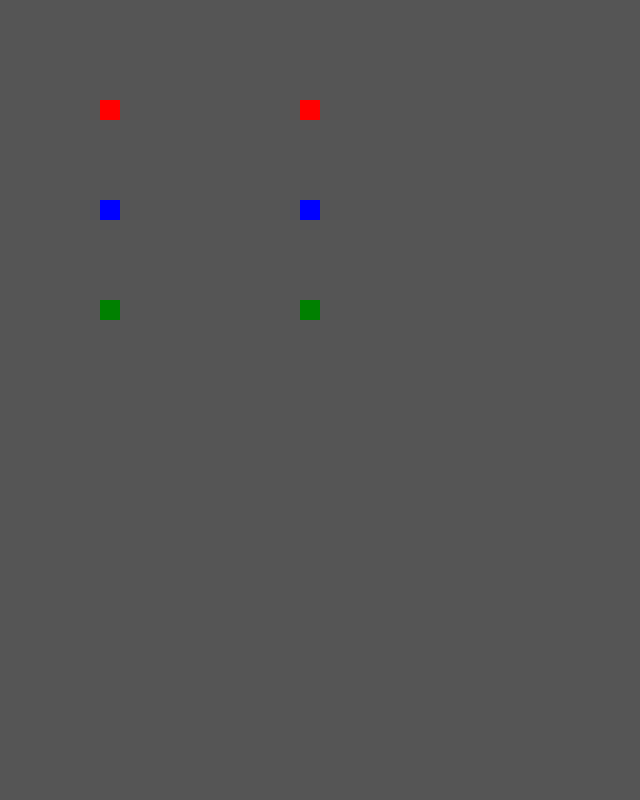
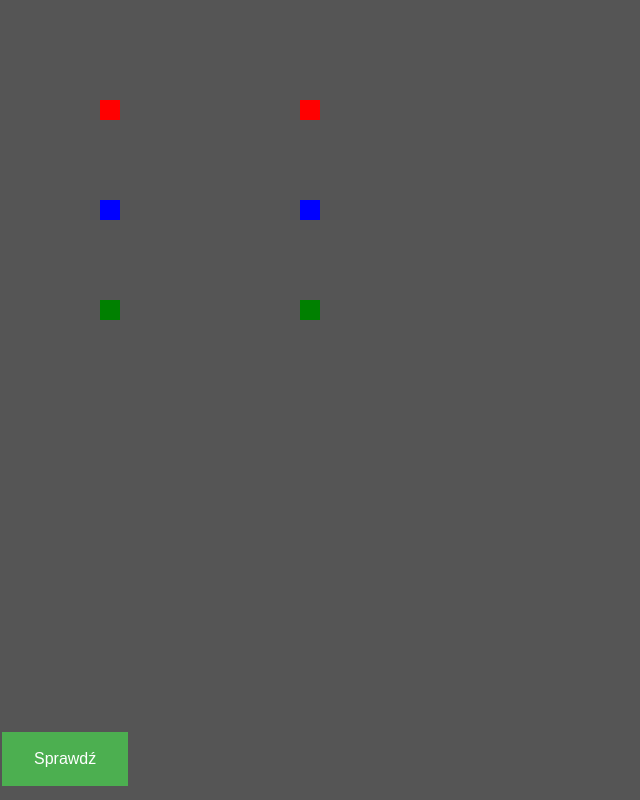
Before and after one commit to w1atrak/hackathIOn, a Next.js app: page /quiz/cables in a window 1280 px wide. Shown: the whole page, without its empty margins (0-640 px from the left). Built offline with nearby package versions, Linux system fonts and the light colour scheme.

Commit message:
Finished wiring

```diff
--- a/src/app/quiz/cables/DraggableWire.tsx
+++ b/src/app/quiz/cables/DraggableWire.tsx
@@ -1,7 +1,6 @@
 import React from 'react';
 import Draggable from 'react-draggable';
-import { DraggableEvent, DraggableData } from 'react-draggable';
-import WireLine from './WireLine';
+import type { DraggableEvent, DraggableData } from 'react-draggable';
 
 interface Position {
     x: number;
@@ -12,13 +11,21 @@ interface DraggableWireProps {
     color: string;
     position: Position;
     onDrag: (e: DraggableEvent, data: DraggableData) => void;
+    onStop: (e: DraggableEvent, data: DraggableData) => void;
 }
 
-const DraggableWire: React.FC<DraggableWireProps> = ({ color, position, onDrag }) => {
+const offset = 20;
+
+const DraggableWire: React.FC<DraggableWireProps> = ({ color, position, onDrag, onStop }) => {
     return (
         <div>
-            <Draggable position={position} onDrag={onDrag}>
-                <div style={{ height: '20px', width: '20px', background: color, margin: 0, padding: 0 }} />
+            <Draggable position={position} onDrag={onDrag} onStop={onStop} bounds={{
+                top: 0,
+                left: 0,
+                right: window.innerWidth - offset,
+                bottom: window.innerHeight - offset
+            }}>
+                <div style={{height: '20px', width: '20px', background: color, margin: 0, padding: 0}}/>
             </Draggable>
         </div>
     );
--- a/src/app/quiz/cables/WireLine.tsx
+++ b/src/app/quiz/cables/WireLine.tsx
@@ -23,6 +23,7 @@ const WireLine: React.FC<WireLineProps> = ({ start, end, num }) => {
             x2={end.x + offset/2}
             y2={end.y+20*num + offset/2}
             stroke="black"
+            strokeWidth="2"
         />
     );
 };
--- a/src/app/quiz/cables/page.tsx
+++ b/src/app/quiz/cables/page.tsx
@@ -16,6 +16,11 @@ interface Wire {
     startPosition: Position;
 }
 
+interface Flag {
+    index: number;
+    flag: boolean;
+}
+
 const MainComponent = () => {
     const [wires, setWires] = useState<Wire[]>([
         { color: 'red', position: { x: 100, y: 100 }, startPosition: { x: 100, y: 100 }},
@@ -29,38 +34,64 @@ const MainComponent = () => {
         { color: 'green', position: { x: 300, y: 300 }, startPosition: { x: 300, y: 300 }},
     ]);
 
+    const [flags, setFlags] = useState<Flag[]>([
+        { index: 0, flag: false },
+        { index: 1, flag: false },
+        { index: 2, flag: false },
+    ]);
+
+    const handleStop = (e: DraggableEvent, data: DraggableData, index: number) => {
+        const newWires = [...wires];
+        const newFlags = [...flags];
+        let isCloseEnough = false;
+
+        for (let i = 0; i < connectors.length; i++) {
+            const wire = wires[index];
+            const connector = connectors[i];
+
+            const distance = Math.sqrt(
+                Math.pow(wire.position.x + 20 - connector.position.x, 2) +
+                Math.pow(wire.position.y + 20 * index - connector.position.y, 2)
+            );
+
+            if (distance < 30) {
+                newWires[index].position = {x: connector.position.x - 20, y: connector.position.y - 20 * index};
+                setWires(newWires);
+                isCloseEnough = true;
+
+                newFlags[index].flag = i === newFlags[index].index;
+                setFlags(newFlags);
+                break;
+            }
+        }
+        if (!isCloseEnough) {
+            newWires[index].position = newWires[index].startPosition;
+            setWires(newWires);
+            newFlags[index].flag = false;
+            setFlags(newFlags);
+        }
+    };
+
     const handleDrag = (e: DraggableEvent, data: DraggableData, index: number) => {
         const newWires = [...wires];
         if (newWires[index]) {
             newWires[index].position = { x: data.x, y: data.y };
             setWires(newWires);
         }
+    };
 
-        // After a drag event, check if any wire is close enough to any connector
-        for (let i = 0; i < wires.length; i++) {
-            for (const item of connectors) {
-                const wire = wires[i];
-                const connector = item;
-
-                // Calculate the distance between the wire and the connector
-                const distance = Math.sqrt(
-                    Math.pow(wire.position.x - connector.position.x, 2) +
-                    Math.pow(wire.position.y + 20*i - connector.position.y, 2)
-                );
-
-                // If the wire is close enough to the connector, snap the wire to the connector
-                if (distance < 50) { // "50" is the threshold for "close enough"
-                    newWires[i].position = { x: connector.position.x, y: connector.position.y - 20*i };
-                    setWires(newWires);
-                    break;
-                }
-            }
+    const checkFlags = () => {
+        const allTrue = flags.every(flag => flag.flag);
+        if (allTrue) {
+            console.log("Congrats");
+        } else {
+            console.log("Try again");
         }
     };
 
     return (
         <div>
-            <svg style={{ position: 'absolute', top: 0, left: 0 , width: '100%', height: '100%'}}>
+            <svg style={{position: 'absolute', top: 0, left: 0, width: '100%', height: '100%'}}>
                 {wires.map((wire, index) => (
                     <WireLine
                         key={index}
@@ -76,6 +107,7 @@ const MainComponent = () => {
                     color={wire.color}
                     position={wire.position}
                     onDrag={(e, data) => handleDrag(e, data, index)}
+                    onStop={(e, data) => handleStop(e, data, index)}
                 />
             ))}
             {connectors.map((connector, index) => (
@@ -85,6 +117,21 @@ const MainComponent = () => {
                     position={connector.position}
                 />
             ))}
+            <button style={{
+                backgroundColor: '#4CAF50', /* Green */
+                border: 'none',
+                color: 'white',
+                padding: '15px 32px',
+                textAlign: 'center',
+                textDecoration: 'none',
+                display: 'inline-block',
+                fontSize: '16px',
+                margin: '4px 2px',
+                cursor: 'pointer',
+                position: 'absolute',
+                bottom: 10,
+            }} onClick={checkFlags}>Sprawdź
+            </button>
         </div>
     );
 };
```
Also changed, not shown: 1 other file (tests, documents, lock files or other folders).
